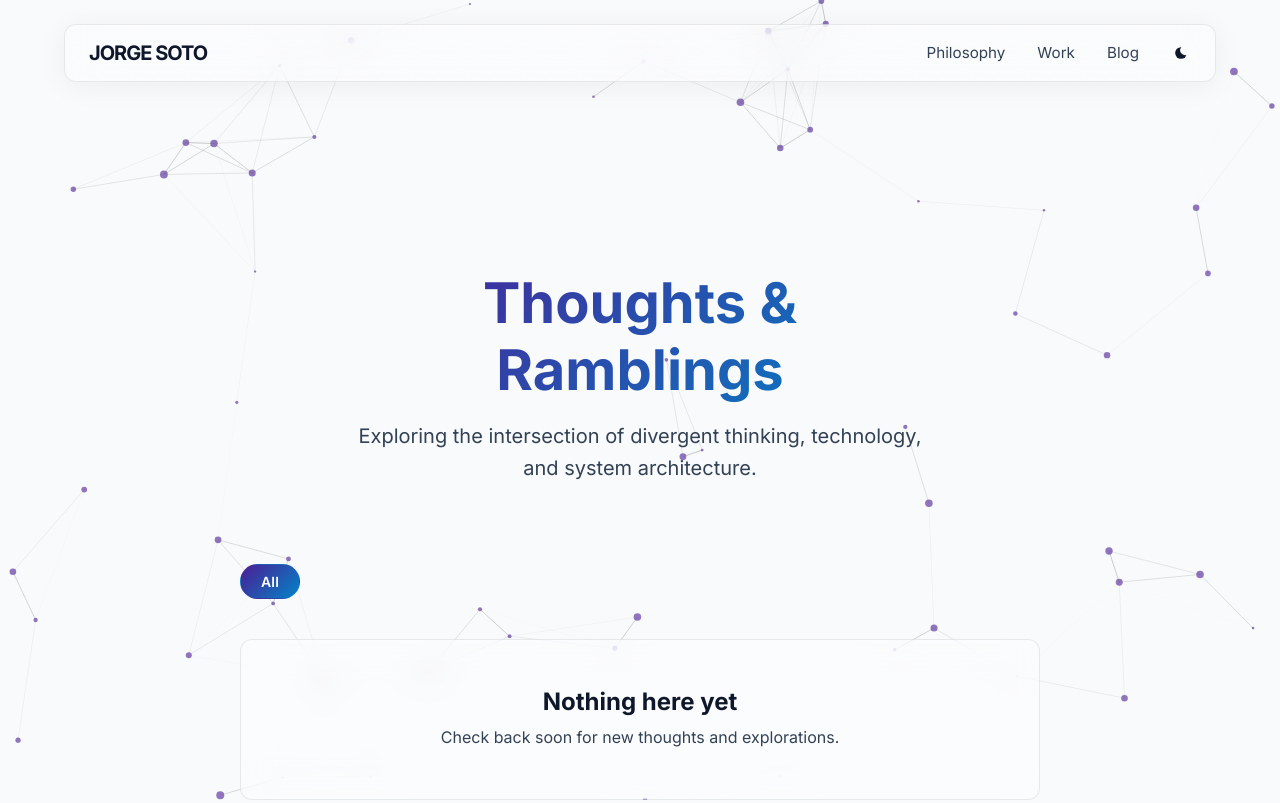
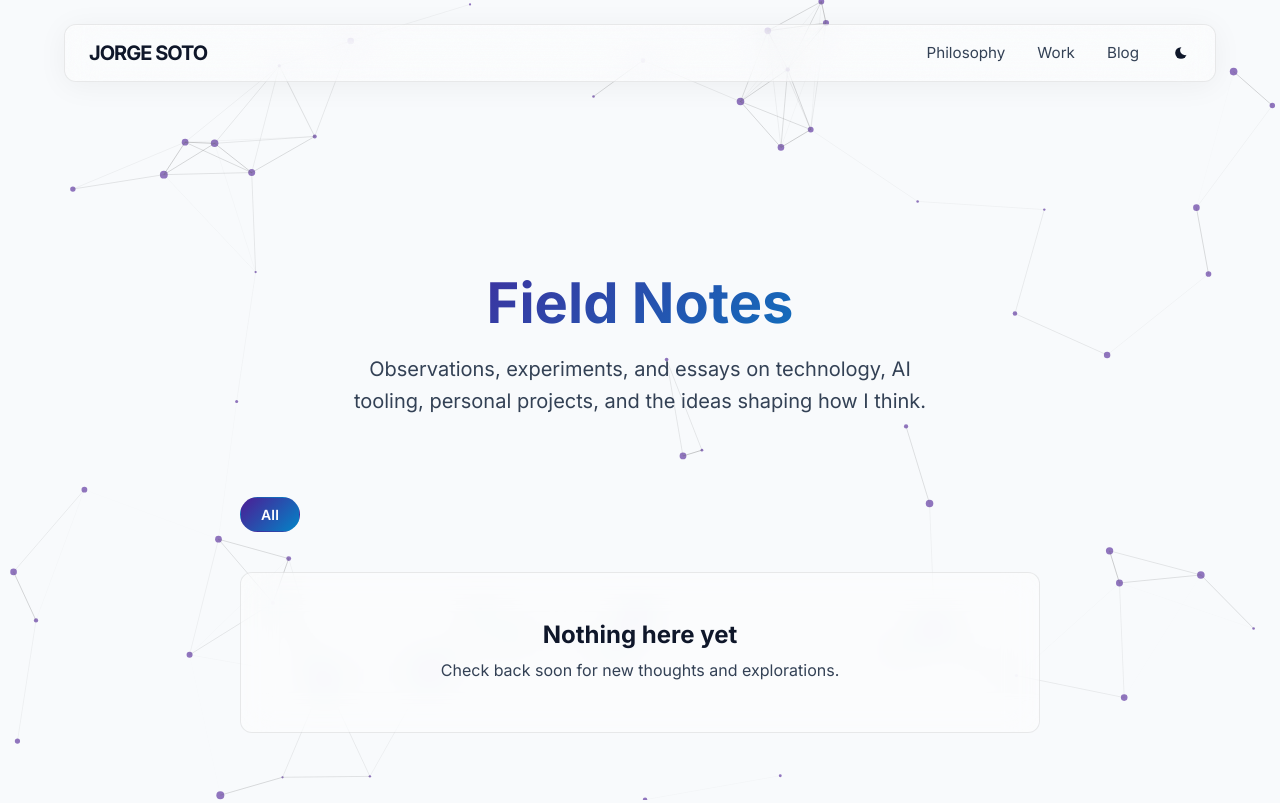
Before and after one commit to verk85/personal-web, a website: page frontend/blog.html in a window 1280 px wide. Shown: the top 803 px of the page. Drawn offline with Linux system fonts and the light colour scheme; a web font is replaced by a local one.

Commit message:
[MINOR] Add favicon + rebrand blog to Field Notes
- Add favicon.png across all three pages
- Rename blog page title and h1 from "Thoughts & Ramblings" to "Field Notes"
- Update blog meta description and hero subtitle copy

Co-Authored-By: Claude Sonnet 4.6 <noreply@anthropic.com>

```diff
--- a/frontend/blog.html
+++ b/frontend/blog.html
@@ -3,8 +3,9 @@
 <head>
     <meta charset="UTF-8">
     <meta name="viewport" content="width=device-width, initial-scale=1.0">
-    <title>Blog | Jorge Soto</title>
-    <meta name="description" content="Thoughts, ramblings, and explorations on tech, philosophy, and digital architecture.">
+    <title>Field Notes | Jorge Soto</title>
+    <meta name="description" content="Observations, experiments, and essays on technology, AI tooling, personal projects, and the ideas shaping how I think.">
+    <link rel="icon" type="image/png" href="assets/favicon.png">
     <link rel="stylesheet" href="css/style.css">
 
     <!-- Theme setup script must run before body render to prevent flash -->
@@ -71,10 +72,10 @@
         <section id="hero" class="container section" style="min-height: 40vh; display: flex; align-items: center; justify-content: center; position: relative; z-index: 1; text-align: center; padding-top: 150px;">
             <div class="hero-content" style="max-width: 600px; position: relative; z-index: 10;">
                 <h1 style="font-size: 3.5rem; margin-bottom: 1rem; background: var(--accent-gradient); -webkit-background-clip: text; background-clip: text; -webkit-text-fill-color: transparent;">
-                    Thoughts & Ramblings
+                    Field Notes
                 </h1>
                 <p style="font-size: 1.25rem; color: var(--text-secondary);">
-                    Exploring the intersection of divergent thinking, technology, and system architecture.
+                    Observations, experiments, and essays on technology, AI tooling, personal projects, and the ideas shaping how I think.
                 </p>
             </div>
         </section>
```
Also changed, not shown: frontend/index.html (+1 -0 lines), frontend/post.html (+1 -0 lines), frontend/assets/favicon.png (added).
